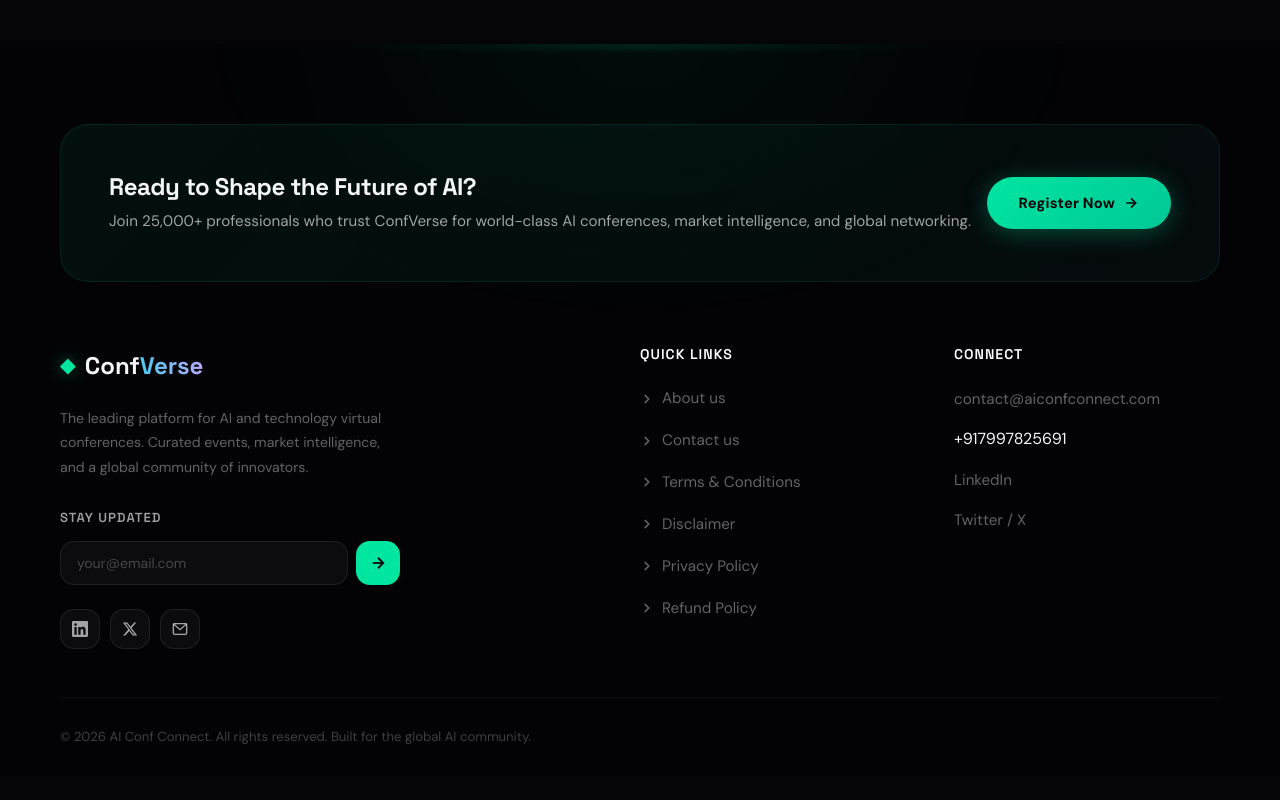
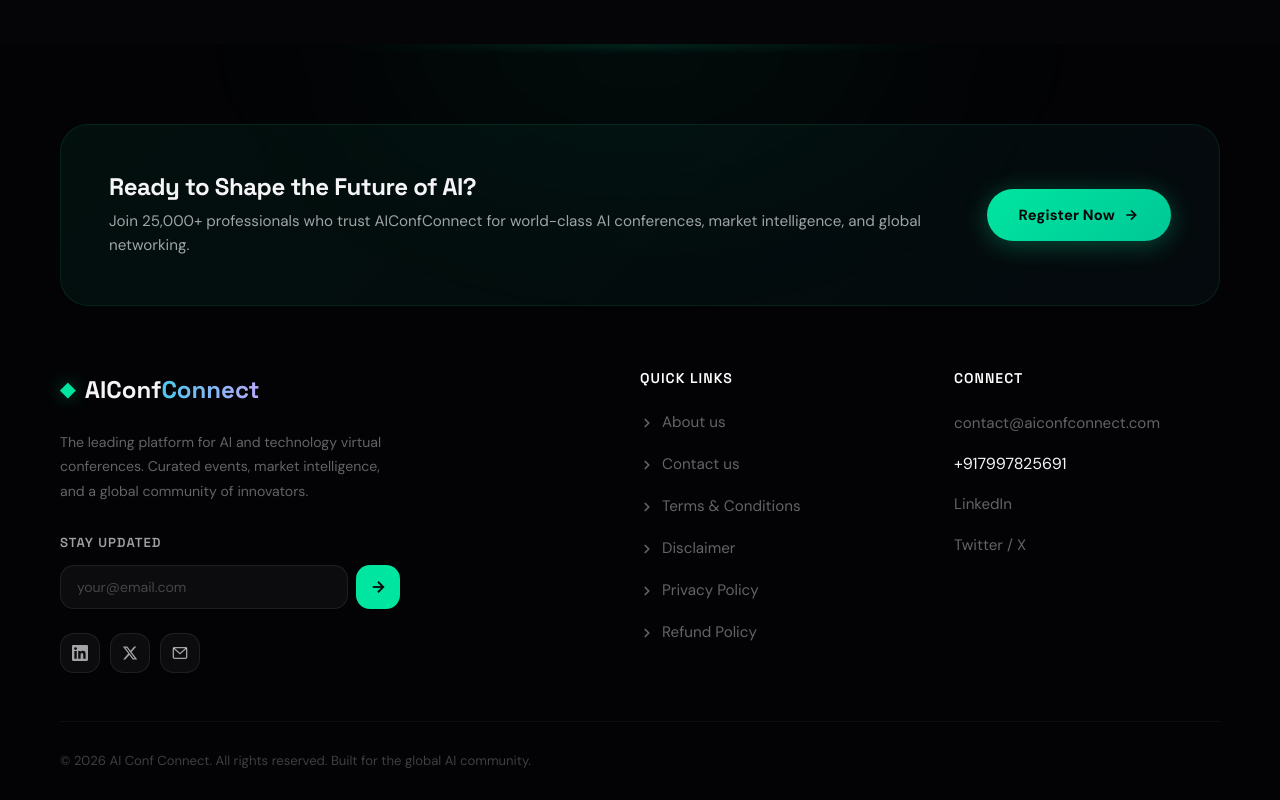
Before and after one commit to Rajkumar1960s/confverse, an Angular app: page /events/1 in a window 1280 px wide. Shown: the part 756-1556 px from the top of the page. Before the commit the page ends 1532 px from the top, so only its background shows below. Built offline with nearby package versions, Linux system fonts and the light colour scheme.

Commit message:
latest code

```diff
--- a/src/app/app.component.ts
+++ b/src/app/app.component.ts
@@ -22,7 +22,7 @@ import { FooterComponent } from './components/footer/footer.component';
   `]
 })
 export class AppComponent implements OnInit {
-  title = 'ConfVerse';
+  title = 'AIConfConnect';
 
   constructor(private router: Router, @Inject(PLATFORM_ID) private platformId: Object) {}
 
--- a/src/app/components/footer/footer.component.ts
+++ b/src/app/components/footer/footer.component.ts
@@ -17,7 +17,7 @@ import { FormsModule } from '@angular/forms';
         <div class="footer-cta-banner">
           <div class="fcb-content">
             <h3>Ready to Shape the Future of AI?</h3>
-            <p>Join 25,000+ professionals who trust ConfVerse for world-class AI conferences, market intelligence, and global networking.</p>
+            <p>Join 25,000+ professionals who trust AIConfConnect for world-class AI conferences, market intelligence, and global networking.</p>
           </div>
           <a href="https://live.aiconfconnect.com/" target="_blank" rel="noopener noreferrer" class="btn btn-primary btn-footer-cta">
             Register Now
@@ -29,7 +29,7 @@ import { FormsModule } from '@angular/forms';
           <div class="footer-brand">
             <div class="footer-logo">
               <span class="flogo-diamond">◆</span>
-              <span>Conf<span class="gradient-text">Verse</span></span>
+              <span>AIConf<span class="gradient-text">Connect</span></span>
             </div>
             <p>The leading platform for AI and technology virtual conferences. Curated events, market intelligence, and a global community of innovators.</p>
             <div class="footer-newsletter">
--- a/src/app/components/navbar/navbar.component.ts
+++ b/src/app/components/navbar/navbar.component.ts
@@ -10,8 +10,8 @@ import { RouterModule } from '@angular/router';
     <nav class="navbar" [class.scrolled]="isScrolled" [class.visible]="navVisible" [class.menu-open]="menuOpen">
       <div class="nav-container">
         <a routerLink="/" class="nav-logo" (click)="closeMenu()">
-          <img src="/images/logo.png" alt="ConfVerse icon" class="nav-logo-img" />
-          <span class="logo-text">Conf<span class="logo-accent">Verse</span></span>
+          <img src="/images/logo.png" alt="AIConfConnect icon" class="nav-logo-img" />
+          <span class="logo-text">AIConf<span class="logo-accent">Connect</span></span>
         </a>
 
         <div class="nav-links" [class.active]="menuOpen">
--- a/src/app/data/events.json
+++ b/src/app/data/events.json
@@ -550,7 +550,7 @@
     {
       "icon": "\ud83c\udf9f\ufe0f",
       "title": "Complimentary Access",
-      "description": "Full VIP access to the event and all future ConfVerse conferences for the year."
+      "description": "Full VIP access to the event and all future AIConfConnect conferences for the year."
     },
     {
       "icon": "\ud83d\udcca",
@@ -564,28 +564,28 @@
       "name": "Sarah Mitchell",
       "role": "Senior ML Engineer",
       "company": "DataFlow Inc.",
-      "quote": "ConfVerse conferences are unlike anything else. The depth of content and quality of speakers are truly world-class. I implemented three production strategies from last year's sessions alone."
+      "quote": "AIConfConnect conferences are unlike anything else. The depth of content and quality of speakers are truly world-class. I implemented three production strategies from last year's sessions alone."
     },
     {
       "id": 2,
       "name": "David Chen",
       "role": "AI Startup Founder",
       "company": "NeuralWave",
-      "quote": "The networking alone was worth it. I met my co-founder at a ConfVerse event and connected with investors who genuinely understood our vision for autonomous agents."
+      "quote": "The networking alone was worth it. I met my co-founder at an AIConfConnect event and connected with investors who genuinely understood our vision for autonomous agents."
     },
     {
       "id": 3,
       "name": "Dr. Fatima Al-Rashid",
       "role": "Research Director",
       "company": "Global AI Institute",
-      "quote": "ConfVerse bridges the gap between research and industry like no other platform. The market insights section alone keeps me coming back every quarter."
+      "quote": "AIConfConnect bridges the gap between research and industry like no other platform. The market insights section alone keeps me coming back every quarter."
     },
     {
       "id": 4,
       "name": "Michael Torres",
       "role": "CTO",
       "company": "ScalePoint Technologies",
-      "quote": "Every session is packed with actionable insights. Our team adopted three new frameworks and two MLOps tools that we discovered at ConfVerse events."
+      "quote": "Every session is packed with actionable insights. Our team adopted three new frameworks and two MLOps tools that we discovered at AIConfConnect events."
     }
   ],
   "partners": [
--- a/src/app/pages/home/home.component.html
+++ b/src/app/pages/home/home.component.html
@@ -185,7 +185,7 @@
 <section class="section section-alt" id="why-attend">
   <div class="container">
     <div class="section-header reveal">
-      <span class="section-label">Why ConfVerse</span>
+      <span class="section-label">Why AIConfConnect</span>
       <h2>What Makes Our Conferences <span class="gradient-text">Different</span></h2>
       <p>Beyond traditional webinars — immersive virtual experiences designed for real learning and lasting connections.</p>
     </div>
@@ -242,7 +242,7 @@
     </div>
     <div class="speaker-cta-card glass-card reveal">
       <div class="speaker-cta-content" *ngIf="!speakerFormSubmitted">
-        <h3>Apply to Speak at ConfVerse</h3>
+        <h3>Apply to Speak at AIConfConnect</h3>
         <p>Share your expertise with our global community. Our curation team reviews every submission within 5 business days.</p>
         <form (ngSubmit)="onSpeakerSubmit()" class="speaker-form">
           <div class="sf-row">
@@ -269,7 +269,7 @@
   <div class="container">
     <div class="section-header reveal">
       <span class="section-label">Sponsorship Opportunities</span>
-      <h2>Accelerate Your Brand with <span class="gradient-text">ConfVerse</span></h2>
+      <h2>Accelerate Your Brand with <span class="gradient-text">AIConfConnect</span></h2>
       <p>Reach a targeted audience of 25,000+ AI professionals, researchers, and technology decision-makers across our global conference network.</p>
     </div>
     <div class="sponsor-tiers-grid">
@@ -430,7 +430,7 @@
       <div class="cta-glow"></div>
       <div class="cta-inner">
         <span class="section-label">Ready to Join?</span>
-        <h2>Your Next AI Breakthrough Starts at <span class="gradient-text">ConfVerse</span></h2>
+        <h2>Your Next AI Breakthrough Starts at <span class="gradient-text">AIConfConnect</span></h2>
         <p>Whether you're a speaker, sponsor, researcher, or AI professional — there's a place for you in the world's fastest-growing virtual conference community.</p>
         <div class="cta-actions">
           <a href="https://live.aiconfconnect.com/" target="_blank" rel="noopener noreferrer" class="btn btn-primary">Register Now →</a>
--- a/src/index.html
+++ b/src/index.html
@@ -2,28 +2,28 @@
 <html lang="en">
 <head>
   <meta charset="utf-8">
-  <title>ConfVerse — AI & Technology Virtual Conference Platform | Expert-Led Events & Market Intelligence</title>
-  <meta name="description" content="ConfVerse is the world's leading virtual conference platform for artificial intelligence and technology professionals. Discover expert-led events on generative AI, agentic systems, machine learning, healthcare AI, cybersecurity, and Web3. Join 25,000+ professionals from 90+ countries.">
+  <title>AIConfConnect — AI & Technology Virtual Conference Platform | Expert-Led Events & Market Intelligence</title>
+  <meta name="description" content="AIConfConnect is the world's leading virtual conference platform for artificial intelligence and technology professionals. Discover expert-led events on generative AI, agentic systems, machine learning, healthcare AI, cybersecurity, and Web3. Join 25,000+ professionals from 90+ countries.">
   <meta name="keywords" content="AI conferences 2026, virtual AI events, machine learning summit, artificial intelligence conference, generative AI workshop, LLM conference, AI market trends, agentic AI conference, deep learning, neural networks, AI ethics summit, Web3 events, healthcare AI, MLOps summit, AI research conference, virtual conference platform, tech conference online">
   <meta name="viewport" content="width=device-width, initial-scale=1">
   <meta name="theme-color" content="#050508">
   <meta name="robots" content="index, follow, max-image-preview:large, max-snippet:-1, max-video-preview:-1">
-  <meta name="author" content="ConfVerse">
+  <meta name="author" content="AIConfConnect">
   <meta name="generator" content="Angular">
 
   <!-- Open Graph / Social -->
   <meta property="og:type" content="website">
-  <meta property="og:title" content="ConfVerse — AI & Technology Virtual Conference Platform">
+  <meta property="og:title" content="AIConfConnect — AI & Technology Virtual Conference Platform">
   <meta property="og:description" content="Discover expertly curated AI and technology conferences. Trending events, market analysis, and actionable insights on artificial intelligence, generative AI, agentic systems, and emerging tech. Join 25,000+ professionals worldwide.">
-  <meta property="og:site_name" content="ConfVerse">
+  <meta property="og:site_name" content="AIConfConnect">
   <meta property="og:locale" content="en_US">
   <meta property="og:url" content="https://aiconfconnect.com/">
 
   <!-- Twitter Card -->
   <meta name="twitter:card" content="summary_large_image">
-  <meta name="twitter:title" content="ConfVerse — AI & Technology Virtual Conference Platform">
+  <meta name="twitter:title" content="AIConfConnect — AI & Technology Virtual Conference Platform">
   <meta name="twitter:description" content="The world's leading virtual conference platform for AI professionals. Expert speakers, real-time market intelligence, and 25,000+ attendees from 90+ countries.">
-  <meta name="twitter:site" content="@ConfVerse">
+  <meta name="twitter:site" content="@AIConfConnect">
 
   <!-- Canonical -->
   <link rel="canonical" href="https://aiconfconnect.com/">
@@ -33,7 +33,7 @@
   {
     "@context": "https://schema.org",
     "@type": "Organization",
-    "name": "ConfVerse",
+    "name": "AIConfConnect",
     "description": "The world's leading virtual conference platform for AI and technology professionals, offering expertly curated events, real-time market intelligence, and a global community of 25,000+ innovators.",
     "url": "https://aiconfconnect.com",
     "logo": "https://aiconfconnect.com/assets/logo.png",
@@ -53,12 +53,12 @@
   {
     "@context": "https://schema.org",
     "@type": "EventSeries",
-    "name": "ConfVerse Virtual AI Conferences",
+    "name": "AIConfConnect Virtual AI Conferences",
     "description": "A series of virtual conferences covering artificial intelligence, machine learning, and emerging technologies.",
     "url": "https://aiconfconnect.com/events",
     "organizer": {
       "@type": "Organization",
-      "name": "ConfVerse",
+      "name": "AIConfConnect",
       "url": "https://aiconfconnect.com"
     },
     "eventAttendanceMode": "https://schema.org/OnlineEventAttendanceMode",
```
